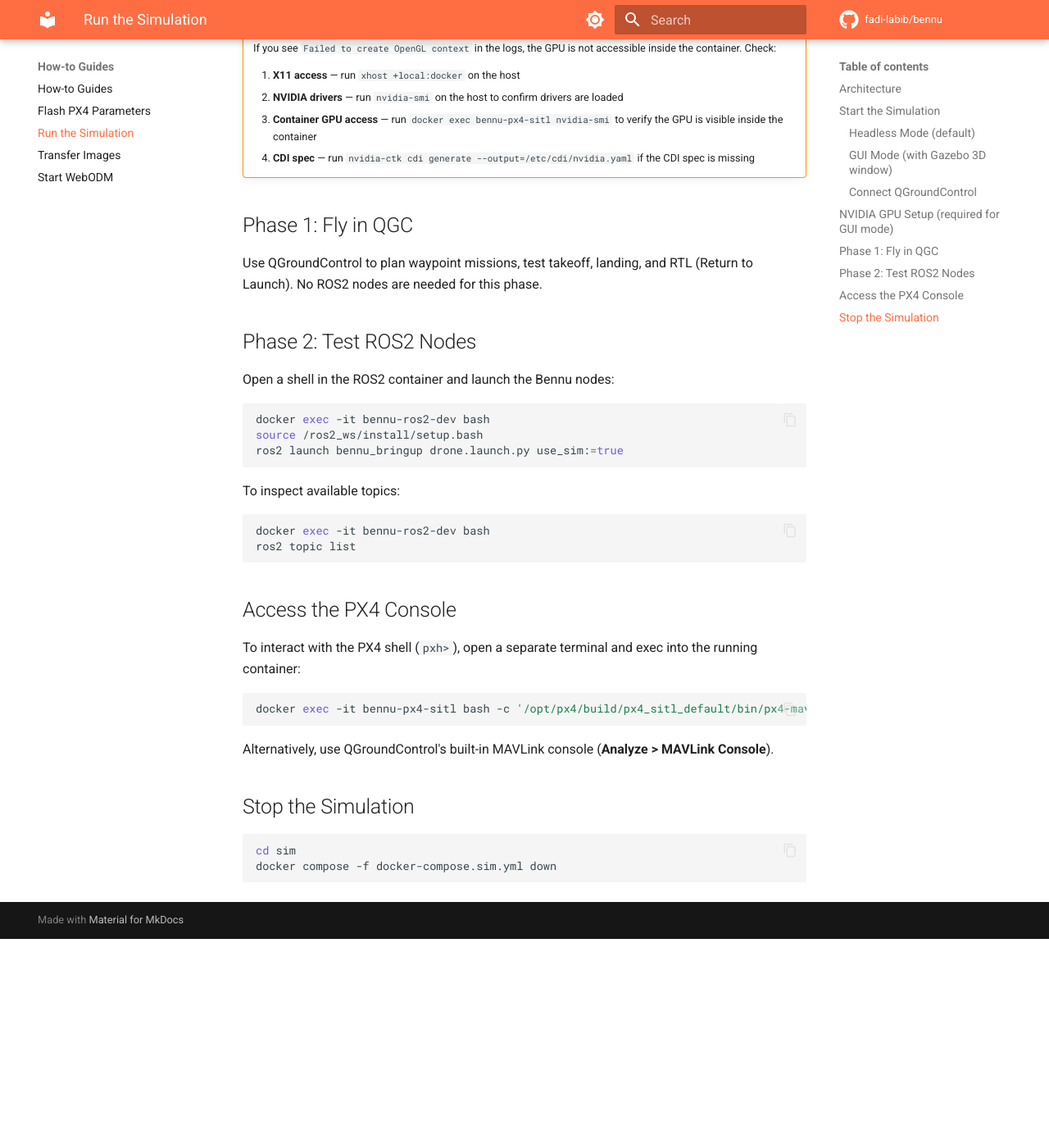
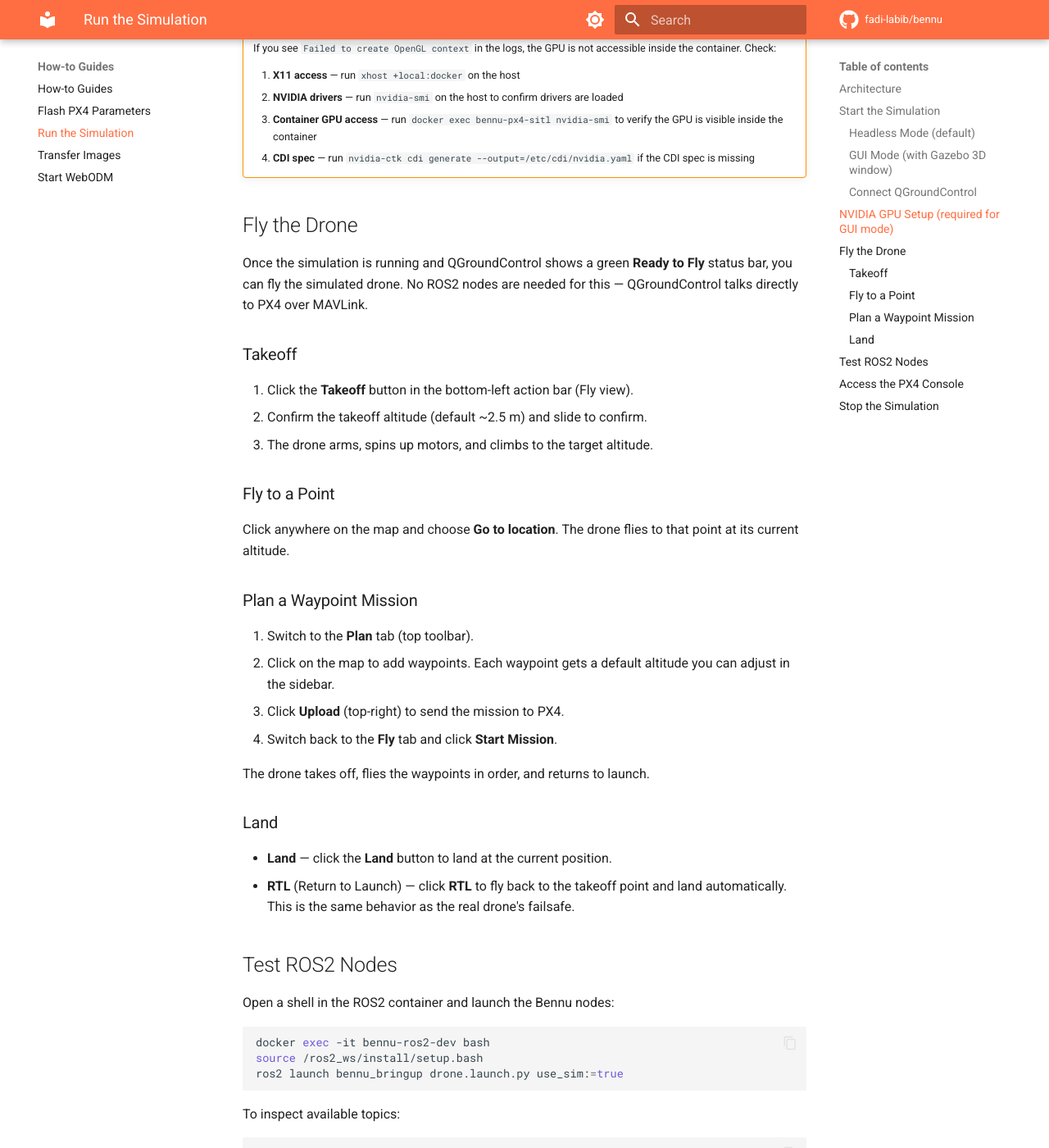
Before and after one commit to fadi-labib/bennu, an MkDocs documentation site: the page built from docs/how-to/run-simulation.md, in a window 1280 px wide and 1400 px high, scrolled down 2059 px. Shown: the whole window at 82% size. Built offline with MkDocs 1.6.1 and Material for MkDocs 9.7.7, drawn with Linux system fonts in a browser that asks for light colours; comment, search, counter and statistics services are not loaded; before the commit the page ends 3204 px from its top, so only the background shows below that.

Commit message:
docs: add flying instructions to simulation how-to
Expand the simulation guide with step-by-step instructions for takeoff,
point-to-point flight, waypoint mission planning, landing, and RTL.

```diff
--- a/docs/how-to/run-simulation.md
+++ b/docs/how-to/run-simulation.md
@@ -94,12 +94,40 @@ Docker and the simulation.
     3. **Container GPU access** — run `docker exec bennu-px4-sitl nvidia-smi` to verify the GPU is visible inside the container
     4. **CDI spec** — run `nvidia-ctk cdi generate --output=/etc/cdi/nvidia.yaml` if the CDI spec is missing
 
-## Phase 1: Fly in QGC
+## Fly the Drone
 
-Use QGroundControl to plan waypoint missions, test takeoff, landing, and RTL
-(Return to Launch). No ROS2 nodes are needed for this phase.
+Once the simulation is running and QGroundControl shows a green **Ready to Fly**
+status bar, you can fly the simulated drone. No ROS2 nodes are needed for this —
+QGroundControl talks directly to PX4 over MAVLink.
 
-## Phase 2: Test ROS2 Nodes
+### Takeoff
+
+1. Click the **Takeoff** button in the bottom-left action bar (Fly view).
+2. Confirm the takeoff altitude (default ~2.5 m) and slide to confirm.
+3. The drone arms, spins up motors, and climbs to the target altitude.
+
+### Fly to a Point
+
+Click anywhere on the map and choose **Go to location**. The drone flies to that
+point at its current altitude.
+
+### Plan a Waypoint Mission
+
+1. Switch to the **Plan** tab (top toolbar).
+2. Click on the map to add waypoints. Each waypoint gets a default altitude you
+   can adjust in the sidebar.
+3. Click **Upload** (top-right) to send the mission to PX4.
+4. Switch back to the **Fly** tab and click **Start Mission**.
+
+The drone takes off, flies the waypoints in order, and returns to launch.
+
+### Land
+
+- **Land** — click the **Land** button to land at the current position.
+- **RTL** (Return to Launch) — click **RTL** to fly back to the takeoff point
+  and land automatically. This is the same behavior as the real drone's failsafe.
+
+## Test ROS2 Nodes
 
 Open a shell in the ROS2 container and launch the Bennu nodes:
 
```
